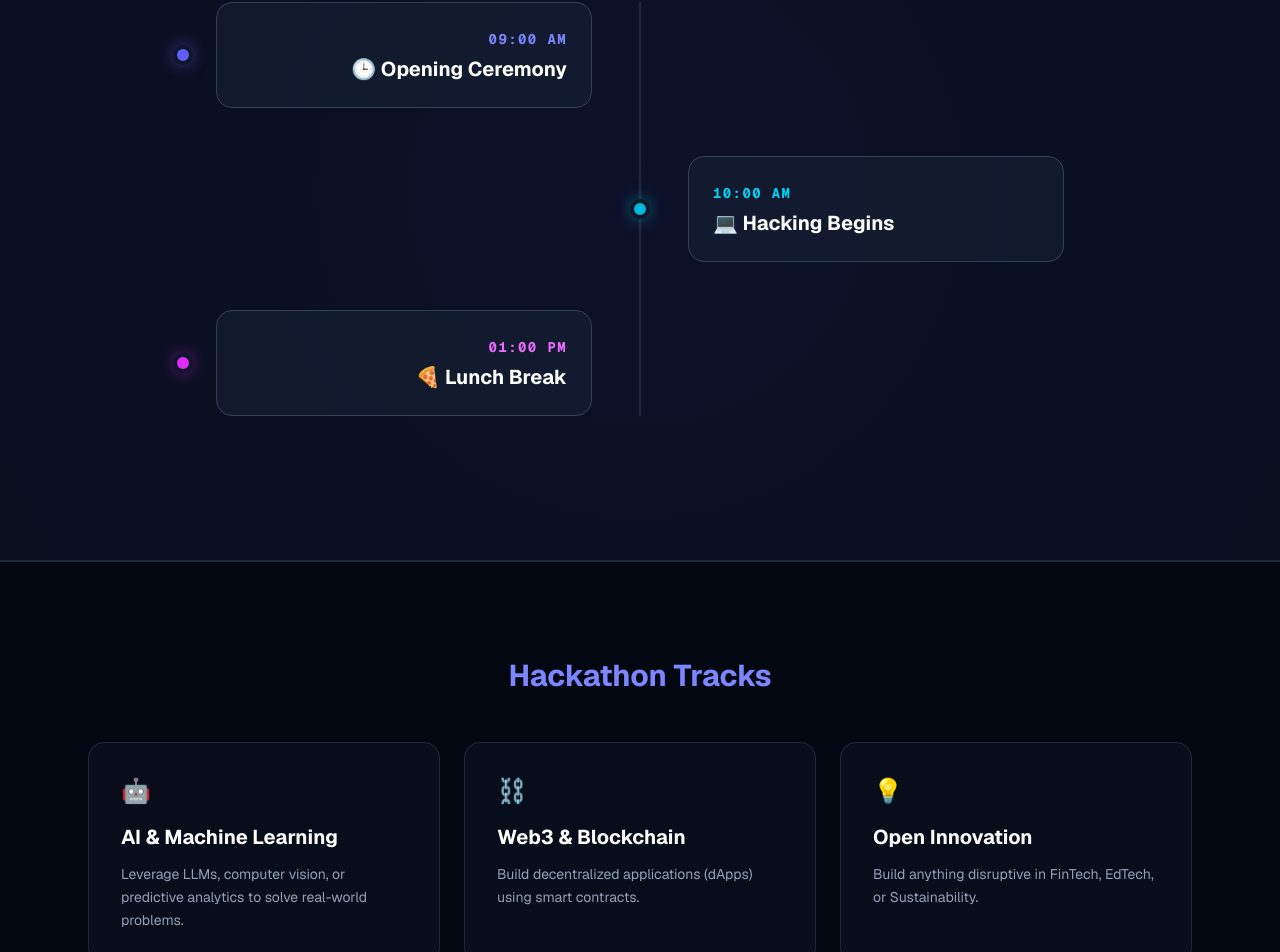
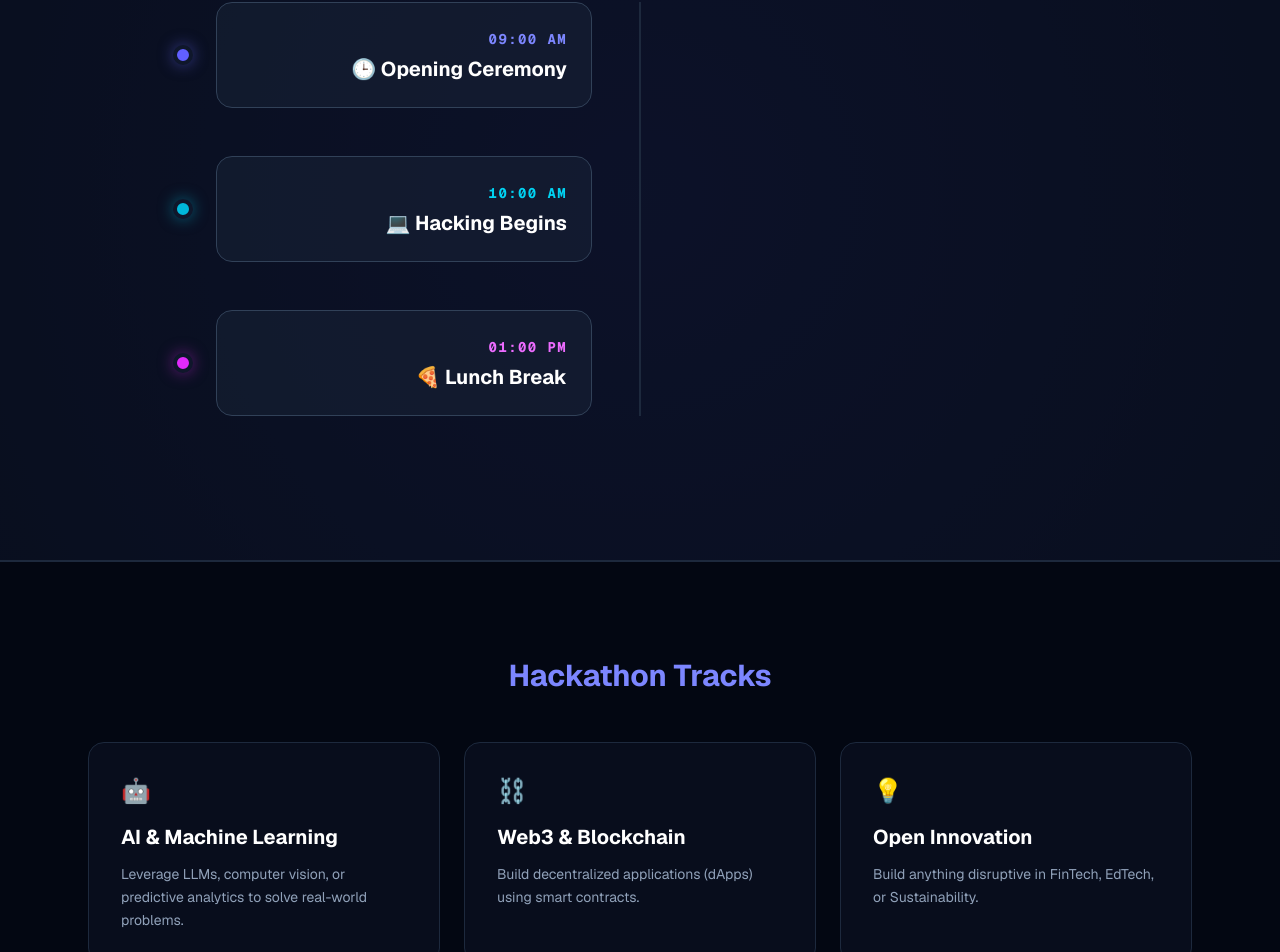
Before and after one commit to abhijeetmandal278-alt/hackathon-26, a Next.js app: page / in a window 1280 px wide. Shown: the part 1314-2266 px from the top of the page. Built offline with nearby package versions, Linux system fonts and the light colour scheme.

Commit message:
style: adjusted schedule layout to stack cards on the left side of timeline

```diff
--- a/app/page.tsx
+++ b/app/page.tsx
@@ -106,9 +106,10 @@ export default function Home() {
               </div>
             </div>
 
-            {/* Event 2 */}
-            <div className="mb-12 ml-12 md:ml-0 md:w-1/2 md:ml-auto md:pl-12 relative">
-              <div className="absolute -left-[43px] md:-left-[10px] top-1/2 -translate-y-1/2 w-5 h-5 rounded-full bg-cyan-500 shadow-[0_0_15px_rgba(6,182,212,0.5)] border-4 border-slate-900 z-10"></div>
+            {/* Event 2 - Now aligned below the first card */}
+            <div className="mb-12 ml-12 md:ml-0 md:w-1/2 md:pr-12 md:text-right relative">
+              {/* The Dot - repositioned to the right of the text for the left-side alignment */}
+              <div className="absolute -left-[43px] md:-left-auto md:-right-[10px] top-1/2 -translate-y-1/2 w-5 h-5 rounded-full bg-cyan-500 shadow-[0_0_15px_rgba(6,182,212,0.5)] border-4 border-slate-900 z-10"></div>
               <div className="bg-slate-800/40 p-6 rounded-2xl border border-slate-700 hover:border-cyan-500/50 transition-all hover:scale-105">
                 <span className="text-cyan-400 font-mono font-bold text-sm tracking-widest uppercase">10:00 AM</span>
                 <h3 className="text-xl font-bold text-white mt-1">💻 Hacking Begins</h3>
```
